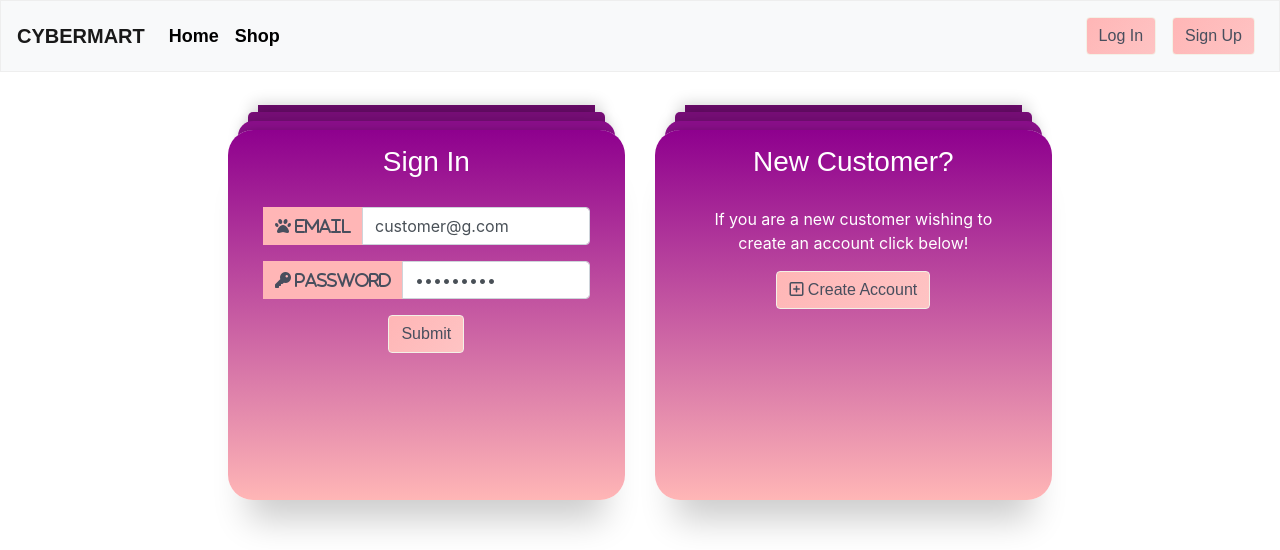
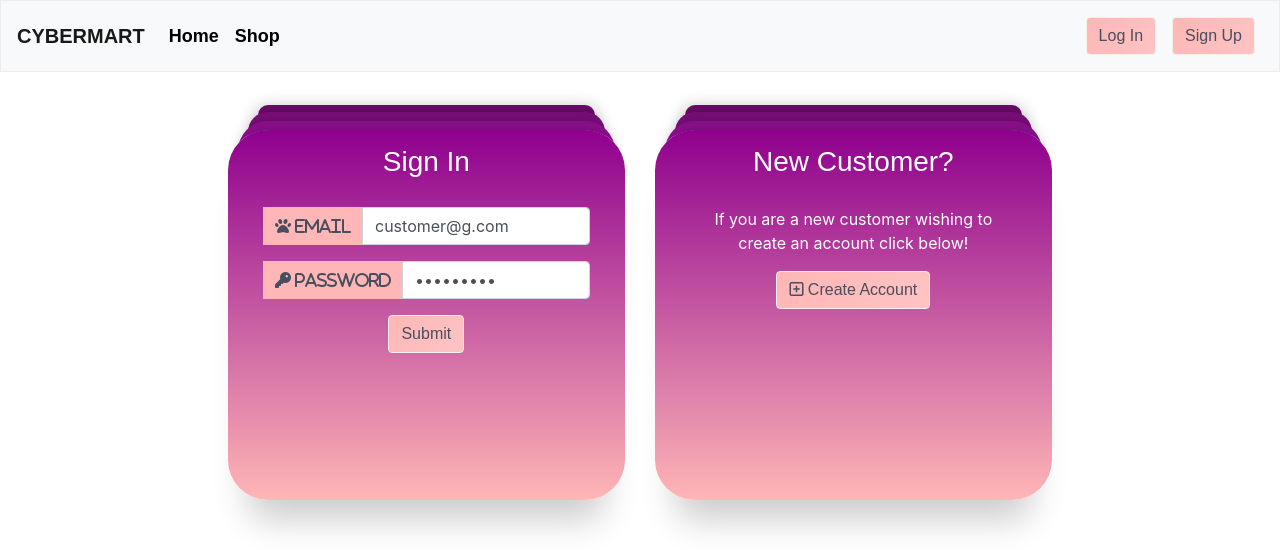
Before and after one commit to J91Branson/CyberMart, a React (Create React App) app in the folder client/: page /signin in a window 1280 px wide. Shown: the top 550 px of the page. Built offline with nearby package versions, Linux system fonts and the light colour scheme; a web font is replaced by a local one.

Commit message:
Styling - fix cards -

```diff
--- a/client/src/user/AdminDashboard.js
+++ b/client/src/user/AdminDashboard.js
@@ -34,7 +34,7 @@ const AdminDashboard = () => {
                                 <u>View Orders</u>
                             </Link>
                         </li>
-                        <li className="list-group-item">
+                        <li>
                             <Link className="nav-link" to="/admin/products" style={{ color: "white" }}>
                                 <u>Manage Products</u>
                             </Link>
--- a/client/src/user/admin.css
+++ b/client/src/user/admin.css
@@ -127,7 +127,7 @@
     transition: all 0.5s ease-in-out;
     box-shadow: 0px -10px 10px -10px rgba(0, 0, 0, 0.2), 0px -19px 0px -10px #8a0f8a, 0px -25px 15px -15px rgba(0, 0, 0, 0.2), 0px -38px 0px -20px #7a0e7a, 0px -50px 15px -25px rgba(0, 0, 0, 0.2), 0px -55px 0px -30px #730d73, 0px 40px 35px -20px rgba(0, 0, 0, 0.2);
     cursor: pointer;
-    border-radius: 25px;
+    border-radius: 40px;
 }
 
 .cardA:hover {
@@ -142,4 +142,4 @@
 
 .card2:hover {
     box-shadow: 0px 10px 10px -10px rgba(0, 0, 0, 0.2), 0px 19px 0px -10px #FFB6B6, 0px 25px 15px -15px rgba(0, 0, 0, 0.2), 0px 38px 0px -20px rgb(248, 189, 189), 0px 50px 15px -25px rgba(0, 0, 0, 0.2), 0px 55px 0px -30px rgb(247, 197, 197), 0px -40px 35px -20px rgba(0, 0, 0, 0.2);
-    }
+}
```
